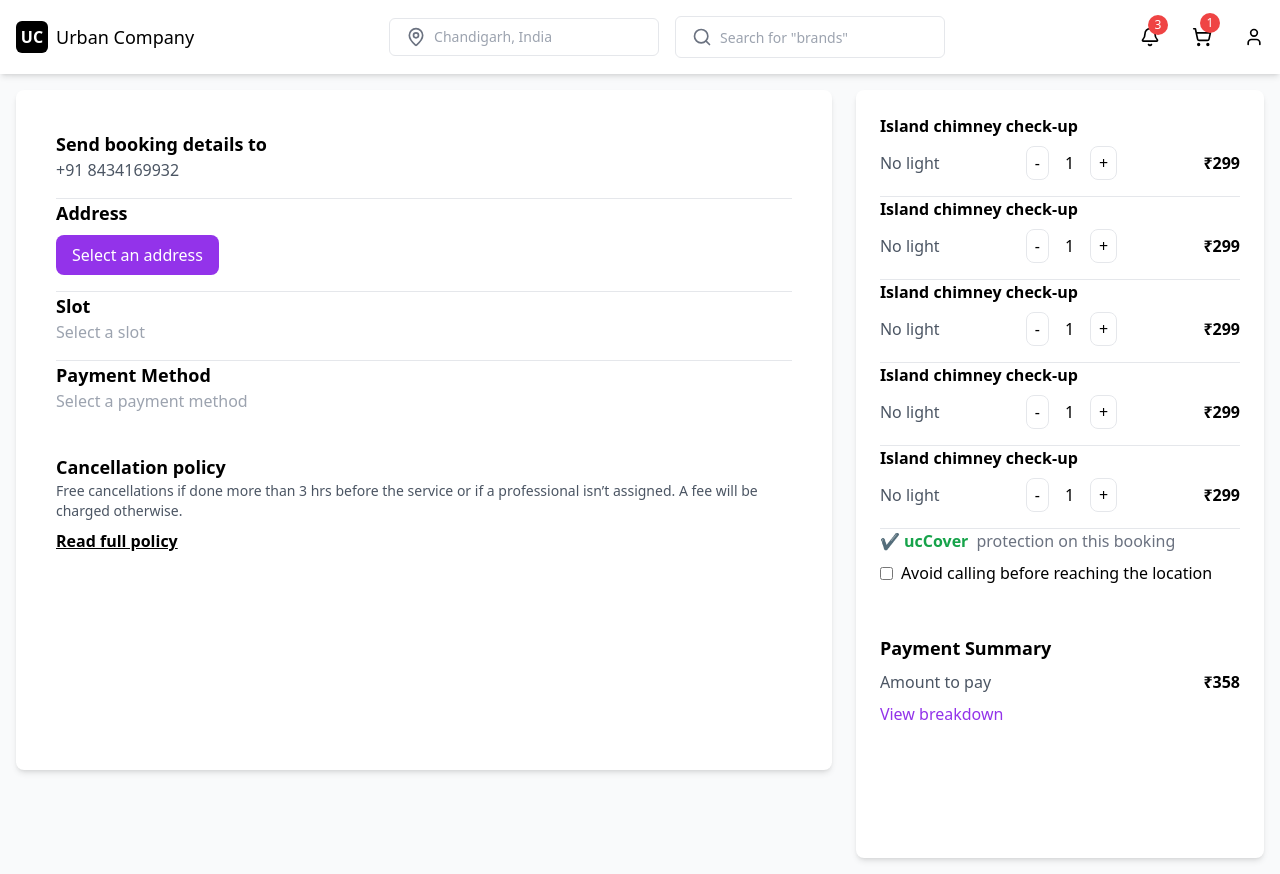
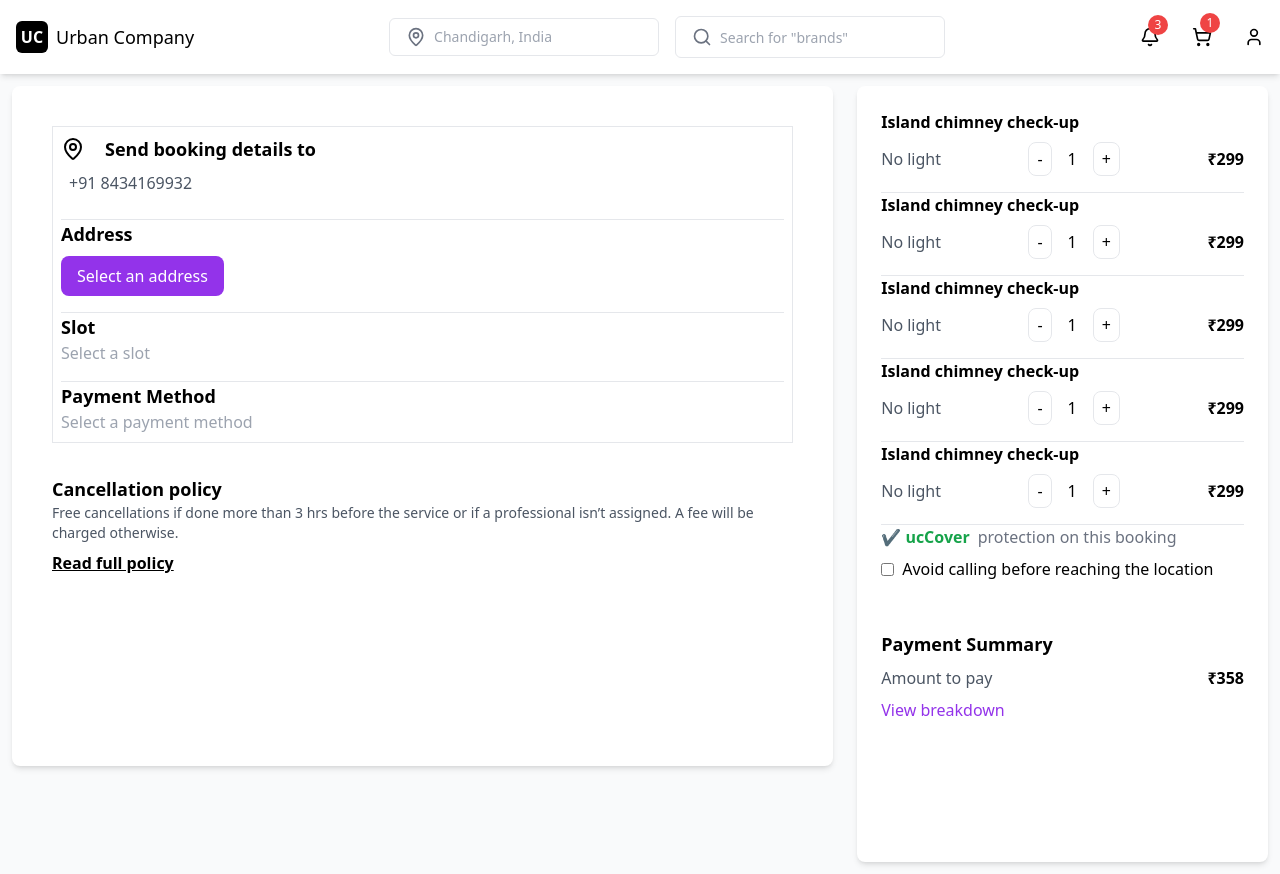
Before and after one commit to saurav9283/URCLO-UI-FRONTEND-, a React (Create React App) app: page /cart in a window 1280 px wide. Built offline with nearby package versions, Linux system fonts and the light colour scheme; a web font is replaced by a local one.

Commit message:
Add tailwind-scrollbar dependency and integrate it into the project; update AddCardComponent for improved layout and styling

```diff
--- a/package.json
+++ b/package.json
@@ -21,7 +21,8 @@
     "react-scripts": "5.0.1",
     "react-slick": "^0.30.3",
     "react-typed": "^2.0.12",
-    "slick-carousel": "^1.8.1"
+    "slick-carousel": "^1.8.1",
+    "tailwind-scrollbar": "^3.1.0"
   },
   "scripts": {
     "start": "react-scripts start",
--- a/src/components/Add-to-cart/AddCardComponent.js
+++ b/src/components/Add-to-cart/AddCardComponent.js
@@ -1,5 +1,6 @@
 import React, { useState } from "react";
 import PolicyModel from "./PolicyModel";
+import { MapPin } from "lucide-react";
 
 const AddCardComponent = () => {
   const [isOpen, setIsOpen] = useState(false);
@@ -9,13 +10,12 @@
   }
 
   return (
-    <div className="flex flex-col md:flex-row w-full min-h-screen p-4 bg-gray-50">
-      {/* Left Section */}
-      <div className="flex flex-col w-full md:w-2/3 max-h-[85vh] bg-white rounded-lg shadow-md p-10 space-y-10">
-        <div>
+    <div className="flex flex-col md:flex-row w-full min-h-screen p-3 bg-gray-50">
+      <div className="flex flex-col w-full md:w-2/3 max-h-[85vh] bg-white rounded-lg shadow-md p-10 space-y-8">
+        <div className="border p-2">
           <div className="border-b pb-4">
-            <h3 className="font-bold text-lg">Send booking details to</h3>
-            <p className="text-gray-600">+91 8434169932</p>
+            <h3 className="font-bold flex items-center gap-5 text-lg"> <span><MapPin /></span>Send booking details to</h3>
+            <p className="text-gray-600 m-2">+91 8434169932</p>
           </div>
           <div className="border-b pb-4">
             <h3 className="font-bold text-lg">Address</h3>
@@ -24,7 +24,7 @@
             </button>
           </div>
           <div className="border-b pb-4">
-            <h3 className="font-bold text-lg">Slot</h3>
+            <h3 className="font-semibold text-lg">Slot</h3>
             <p className="text-gray-400">Select a slot</p>
           </div>
           <div>
@@ -41,9 +41,8 @@
           <p onClick={toggleModal} className=" cursor-pointer  underline mt-2 font-semibold">Read full policy</p>
         </div>
       </div>
-      {isOpen && <PolicyModel isOpen = {isOpen} toggleModal={toggleModal}/>}
+      {isOpen && <PolicyModel isOpen={isOpen} toggleModal={toggleModal} />}
 
-      {/* Right Section */}
       <div className="flex flex-col  w-full md:w-1/3  bg-white rounded-lg shadow-md mt-4 md:mt-0 md:ml-6 p-6 space-y-10">
         <div className="max-h-[60vh] overflow-y-scroll">
           <div className="border-b pb-4">
--- a/tailwind.config.js
+++ b/tailwind.config.js
@@ -16,6 +16,9 @@
         montserrat: ['Montserrat', 'sans-serif'],
       },
     },
+    plugins: [
+    require('tailwind-scrollbar'),
+  ],
   },
   plugins: [],
 }
```
Also changed, not shown: 1 other file (tests, documents, lock files or other folders).
